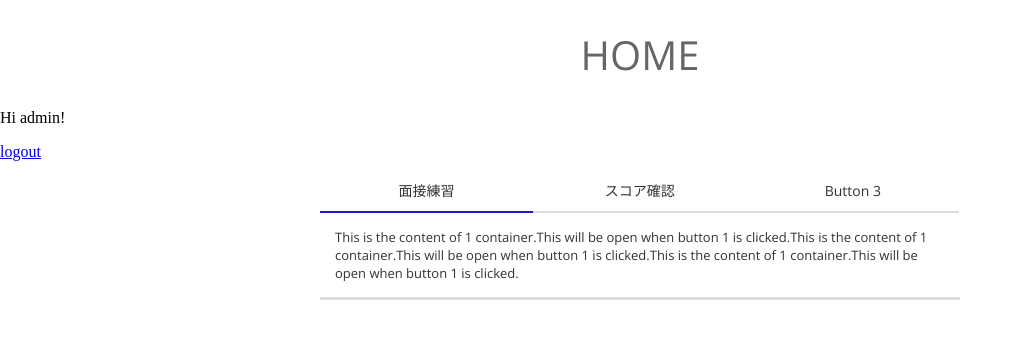
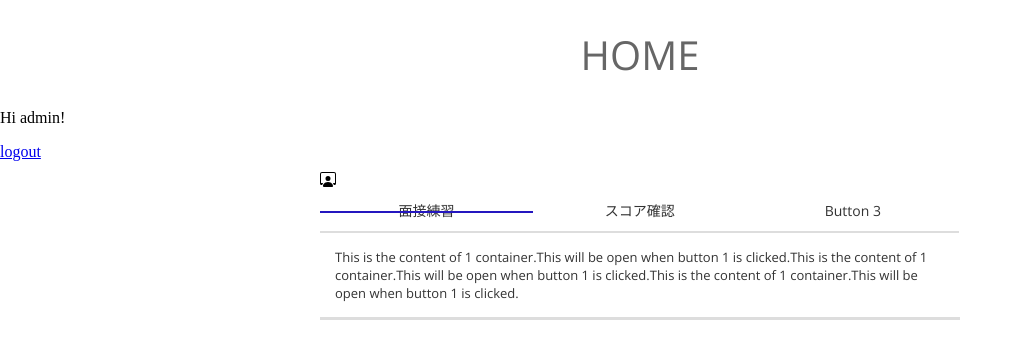
Before and after one commit to s1f102103909/project2023_team3, a Django app: page / in a window 1280 px wide. Shown: the top 359 px of the page, without its empty margins (0-1023 px from the left). Run offline with Django 4.2, Linux system fonts and the light colour scheme; a user stored in the database is signed in; some libraries are stand-ins or nearby versions.

Commit message:
add bootstrapicon

```diff
--- a/interview/templates/interview/home.html
+++ b/interview/templates/interview/home.html
@@ -11,6 +11,7 @@
     ></script>
     <script src="{% static 'interview/js/base.js' %}"></script>
     <link href="{% static 'interview/css/base.css' %}" rel="stylesheet" />
+    <link rel="stylesheet" href="https://cdn.jsdelivr.net/npm/bootstrap-icons@1.10.5/font/bootstrap-icons.css">
   </head>
   <body>
     <h1 class="emph">Home</h1>
@@ -20,7 +21,16 @@
     <a href="{% url 'logout' %}">logout</a>
     <div class="tabs">
       <div class="tab-buttons">
+
+        <div>
+        <svg xmlns="http://www.w3.org/2000/svg" width="16" height="16" fill="currentColor" class="bi bi-person-workspace" viewBox="0 0 16 16">
+          <path d="M4 16s-1 0-1-1 1-4 5-4 5 3 5 4-1 1-1 1H4Zm4-5.95a2.5 2.5 0 1 0 0-5 2.5 2.5 0 0 0 0 5Z"/>
+          <path d="M2 1a2 2 0 0 0-2 2v9.5A1.5 1.5 0 0 0 1.5 14h.653a5.373 5.373 0 0 1 1.066-2H1V3a1 1 0 0 1 1-1h12a1 1 0 0 1 1 1v9h-2.219c.554.654.89 1.373 1.066 2h.653a1.5 1.5 0 0 0 1.5-1.5V3a2 2 0 0 0-2-2H2Z"/>
+        </svg>
+        <br>
         <span class="content1">面接練習</span>
+        </div>
+
         <span class="content2">スコア確認</span>
         <span class="content3">Button 3</span>
         <div id="lamp" class="content1"></div>
```
